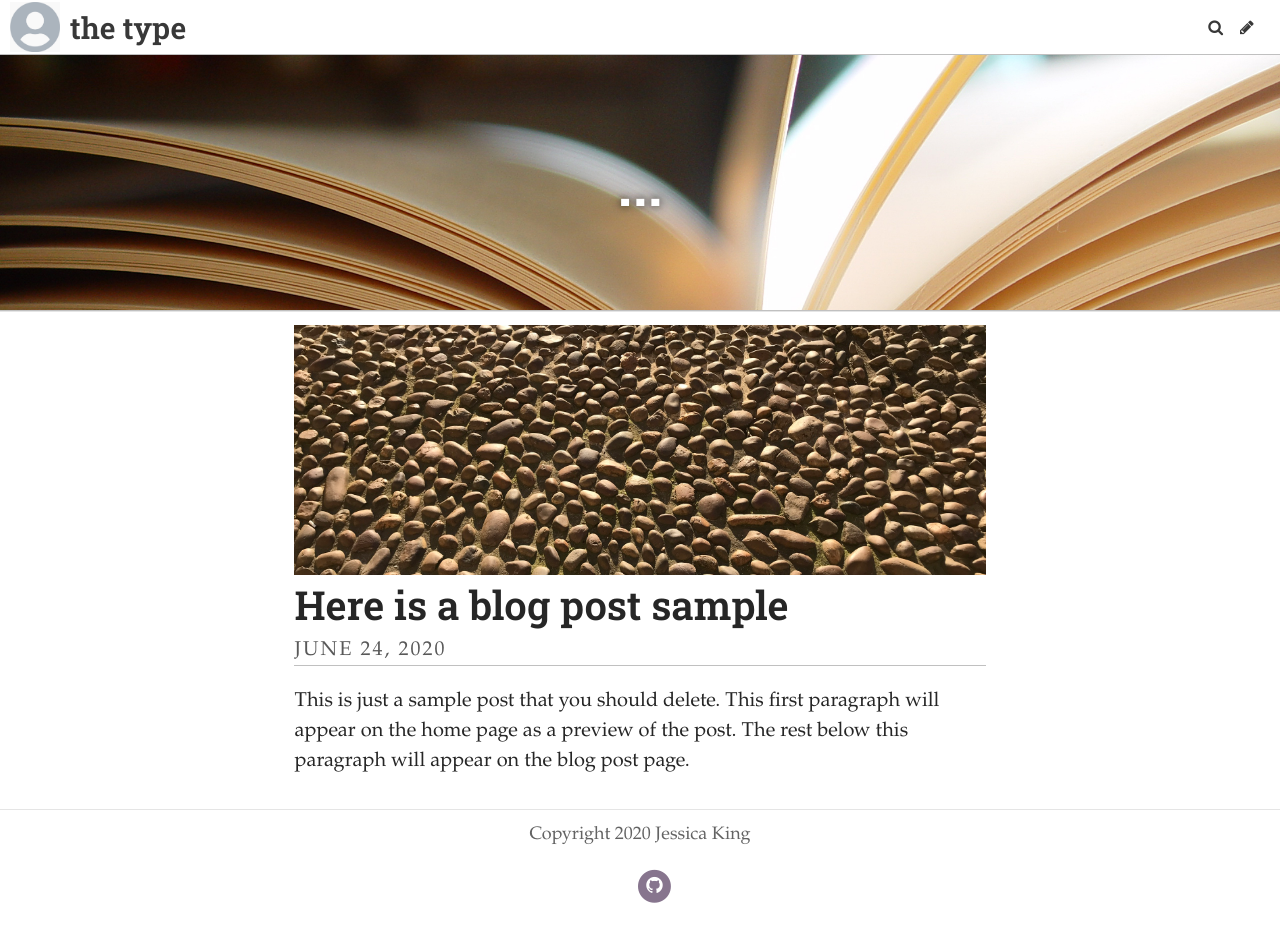
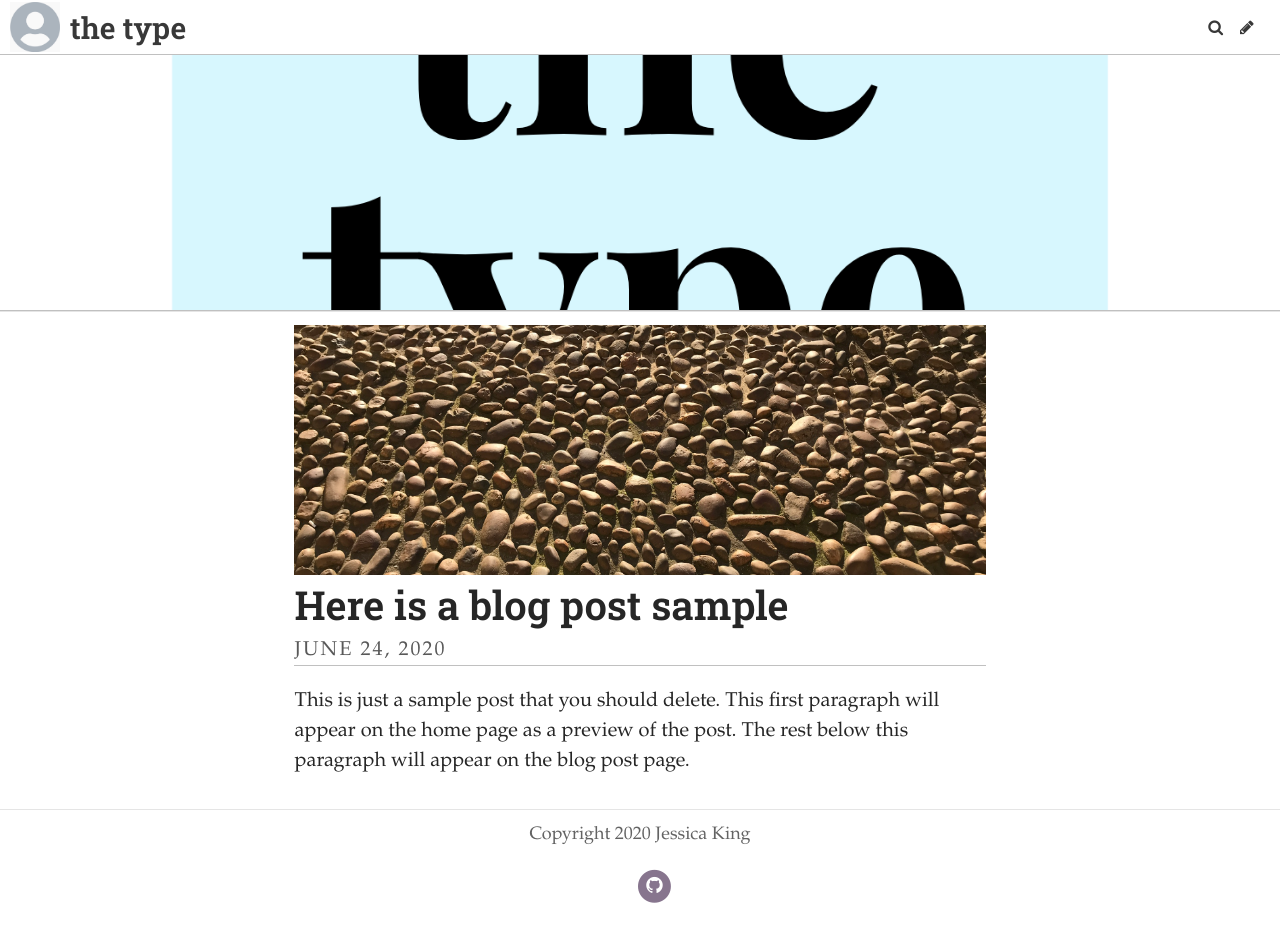
Before and after one commit to jessking16/thetype, a Jekyll site: the page built from index.html, in a window 1280 px wide. Built offline with Jekyll 4.4.1, drawn with Linux system fonts in a browser that asks for light colours; some web fonts are replaced; the list of posts is cut into pages by our own code.

Commit message:
Update Settings “general”

```diff
--- a/_data/settings.yml
+++ b/_data/settings.yml
@@ -1,8 +1,8 @@
 title: the type
 description: Typography Blog
-header_text: ...
+header_text: ""
 footer_text: Copyright 2020 Jessica King
-header_feature_image: ../uploads/pages.jpg
+header_feature_image: ../uploads/the-type-logo-4.png
 bannerheight: 20vmax
 logo: /uploads/logo.jpg
 favicon: /uploads/favicon.ico
```
Also changed, not shown: uploads/the-type-logo-4.png (added).
